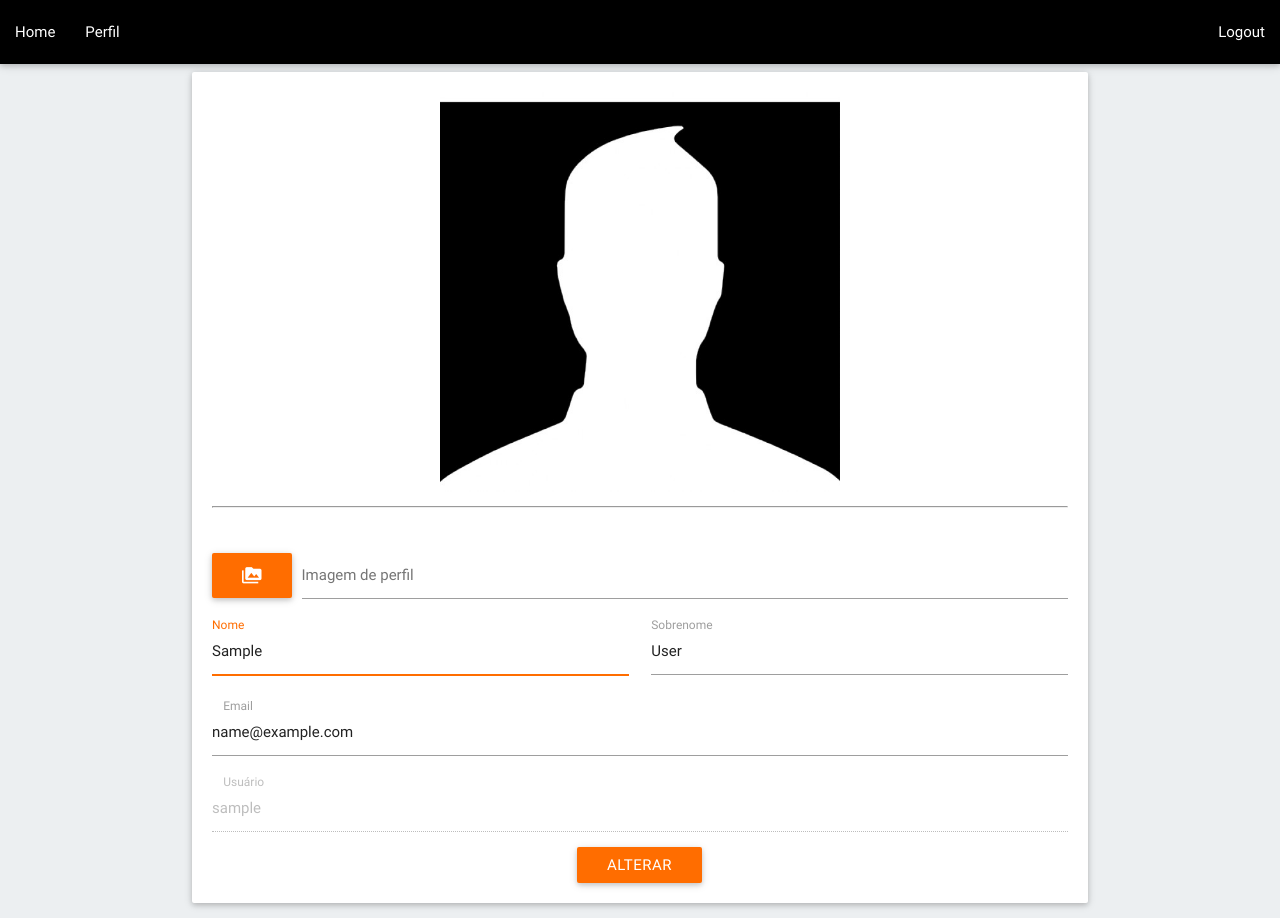
After one commit to winstein27/social, a Django app: page /profile/ in a window 1280 px wide. The commit adds this page. Run offline with Django 3.2, Linux system fonts and the light colour scheme; the visitor is signed in with stand-in values (Sample User, id 1); data comes from the database, SQL or seed files in the repository; data that the repository does not hold is empty.

Commit message:
Adding profile editing screen. Displaying authors on posts. Adding tests for editing profile.

```diff
--- a/social/authentication/models.py
+++ b/social/authentication/models.py
@@ -6,13 +6,15 @@ from django.conf import settings
 
 class Profile(models.Model):
 
-    name = models.CharField(max_length=100, blank=False)
-
-    profile_image = models.ImageField(
-        upload_to='profile/%Y/%m/%d/', blank=True)
+    image = models.ImageField(upload_to='profile/%Y/%m/%d/', blank=True)
 
     user = models.OneToOneField(
         settings.AUTH_USER_MODEL,
         on_delete=models.CASCADE,
-        related_name='profile'
+        related_name='profile',
+        null=False
     )
+
+    @property
+    def first_name(self):
+        return self.user.first_name
--- a/social/authentication/urls.py
+++ b/social/authentication/urls.py
@@ -3,16 +3,13 @@
 from django.conf.urls import url
 from django.contrib.auth.views import login, logout_then_login
 
+from .views import ProfileView
+
 app_name = 'authentication'
 urlpatterns = [
-    url(
-        r'^login/',
-        login,
-        {'template_name': 'authentication/login.html'},
+    url(r'^login/', login, {'template_name': 'authentication/login.html'},
         name='login'),
-    url(
-        r'^logout/$',
-        logout_then_login,
-        {'login_url': 'authentication:login'},
+    url(r'^logout/$', logout_then_login, {'login_url': 'authentication:login'},
         name='logout'),
+    url(r'^profile/$', ProfileView.as_view(), name='profile'),
 ]
--- a/social/authentication/views.py
+++ b/social/authentication/views.py
@@ -1,3 +1,42 @@
-from django.shortcuts import render
+# -*- coding:utf-8 -*-
 
-# Create your views here.
+from django.core.urlresolvers import reverse
+from django.core.exceptions import ObjectDoesNotExist
+
+from django.shortcuts import render, redirect
+from django.views.generic import View
+from django.utils.decorators import method_decorator
+from django.contrib.auth.decorators import login_required
+
+from .models import Profile
+from .forms import ProfileForm
+
+
+class ProfileView(View):
+
+    @method_decorator(login_required)
+    def get(self, request):
+        try:
+            profile = Profile.objects.get(user=request.user)
+        except ObjectDoesNotExist:
+            profile = Profile.objects.create(user=request.user)
+
+        return render(
+            request, 'authentication/profile.html', {'profile': profile})
+
+    @method_decorator(login_required)
+    def post(self, request):
+        form = ProfileForm(request.POST, request.FILES)
+
+        if form.is_valid():
+            user = request.user
+            user.first_name = form.cleaned_data['first_name']
+            user.last_name = form.cleaned_data['last_name']
+            user.email = form.cleaned_data['email']
+            user.save()
+
+            if form.cleaned_data['image']:
+                user.profile.image = form.cleaned_data['image']
+                user.profile.save()
+
+        return redirect(reverse('authentication:profile'))
--- a/social/feed/views.py
+++ b/social/feed/views.py
@@ -27,6 +27,7 @@ class FeedView(View):
             post = Post()
             post.text = form.cleaned_data['text']
             post.image = form.cleaned_data['image']
+            post.author = request.user.profile
 
             post.save()
 
--- a/social/static/css/style.css
+++ b/social/static/css/style.css
@@ -7,9 +7,16 @@
     color: #757575;
 }
 
+.input-field input[type=text]:focus,
+.input-field input[type=email]:focus,
 form .materialize-textarea:focus {
     border-bottom: 1px solid #ff6d00 !important;
     box-shadow: 0 1px 0 0 #ff6d00 !important;
+}
+
+.input-field input[type=email]:focus + label,
+.input-field input[type=text]:focus + label {
+    color: #ff6d00;
 }
 
 .card-image img{
@@ -18,3 +25,8 @@ form .materialize-textarea:focus {
 	width: auto;
 	height: auto;
 }
+
+.profile-image {
+    max-height: 70px;
+    max-width: 70px;
+}
--- /dev/null
+++ b/social/templates/authentication/profile.html
@@ -0,0 +1,55 @@
+{% extends 'base.html' %}
+{% load staticfiles %}
+{% block body %}
+  <div class="card-panel">
+    <div class="col s12">
+      <div class="card-image center">
+        {% if profile.image %}
+          <img src="{{ profile.image.url }}">
+        {% else %}
+          <img src="{% static 'img/generic_profile_img.jpg' %}">
+        {% endif %}
+      </div>
+      <div class="card-content">
+        <hr><br>
+        <form action="" method="POST" enctype="multipart/form-data">{% csrf_token %}
+
+          <div class="file-field input-field">
+            <div class="btn left orange accent-4">
+              <i class="material-icons">perm_media</i>
+              <input type="file" accept="image/*" name="image">
+            </div>
+            <div class="file-path-wrapper">
+              <input type="text" placeholder="Imagem de perfil" class="file-path validate">
+            </div>
+          </div>
+
+          <div class="row">
+            <div class="input-field col s6">
+              <input type="text" name="first_name" id="first_name" value="{{ profile.user.first_name }}" class="validate" required autofocus>
+              <label for="first_name">Nome</label>
+            </div>
+            <div class="input-field col s6">
+              <input type="text" name="last_name" id="last_name" value="{{ profile.user.last_name }}" class="validate" required>
+              <label for="last_name">Sobrenome</label>
+            </div>
+          </div>
+
+          <div class="input-field">
+            <input type="email" name="email" id="email" value="{{ profile.user.email }}" class="validate" required>
+            <label for="email">Email</label>
+          </div>
+
+          <div class="input-field">
+            <input name="username" id="username" type="text" class="validate" value="{{ profile.user.username }}" disabled>
+            <label for="username">Usuário</label>
+          </div>
+
+          <div class="col s12 center">
+            <button type="submit" class="btn waves-effect waves-light orange accent-4">Alterar</button>
+          </div>
+        </form>
+      </div>
+    </div>
+  </div>
+{% endblock body %}
--- a/social/templates/base.html
+++ b/social/templates/base.html
@@ -15,7 +15,15 @@
 </head>
 <body class=" blue-grey lighten-5">
   <nav>
-    <div class="nav-wrapper black"></div>
+    <div class="nav-wrapper black">
+      <ul class="left hide-on-med-and-down">
+        <li><a href="{% url 'feed:feed' %}">Home</a></li>
+        <li><a href="{% url 'authentication:profile' %}">Perfil</a></li>
+      </ul>
+      <ul class=right>
+        <li><a href="{% url 'authentication:logout' %}">Logout</a></li>
+      </ul>
+    </div>
   </nav>
   <main>
     <div class="container" >
```
Also changed, not shown: social/authentication/forms.py (added, +11 -0 lines), social/authentication/tests/test_views.py (added, +196 -0 lines), social/feed/models.py (+5 -2 lines), social/feed/tests/test_views.py (+10 -6 lines), social/templates/feed/feed.html (+17 -2 lines), social/authentication/migrations/0002_remove_profile_name.py (added), social/authentication/migrations/0003_auto_20160620_2027.py (added), social/authentication/tests/__init__.py (added), social/authentication/tests/files/profile_test.jpg (added), social/feed/migrations/0006_post_author.py (added), social/static/img/generic_profile_img.jpg (added).
